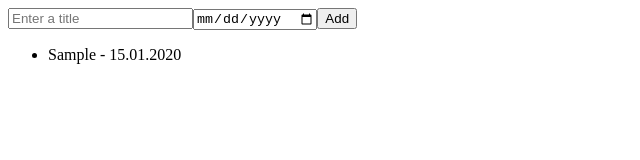
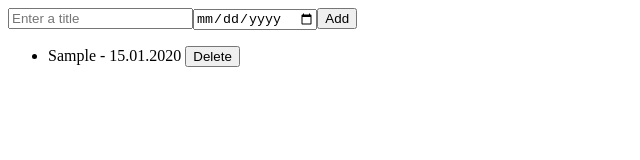
Before and after one commit to sahuji90/appointment-app, an Angular app: page / in a window 1280 px wide. Both pictures are taken after typing "Sample", "2020-01-15" into the empty fields and a click on the button "Add". Shown: the top 160 px of the page, without its empty margins (0-640 px from the left). Built offline with nearby package versions, Linux system fonts and the light colour scheme.

Commit message:
added delete function to delete appointments

```diff
--- a/src/app/appointment-list/appointment-list.component.html
+++ b/src/app/appointment-list/appointment-list.component.html
@@ -4,7 +4,8 @@
     <button (click)="addAppointment()">Add</button>
 </div>
 <ul>
-    <li *ngFor="let appointment of appointments">
+    <li *ngFor="let appointment of appointments; index as i">
         {{appointment.title}} - {{appointment.date | date: 'dd.MM.yyyy'}}
+        <button (click)="deleteAppointment(i)">Delete</button>
     </li>
 </ul>
--- a/src/app/appointment-list/appointment-list.component.ts
+++ b/src/app/appointment-list/appointment-list.component.ts
@@ -21,7 +21,9 @@
       this.appointments.push(newAppointment);
       this.newAppointmentTitle = '';
       this.newAppointmentDate = new Date();
-      alert(this.appointments.length)
     }
   }
+  deleteAppointment(index: number) {
+    this.appointments.splice(index,1);
+  }
 }
```
